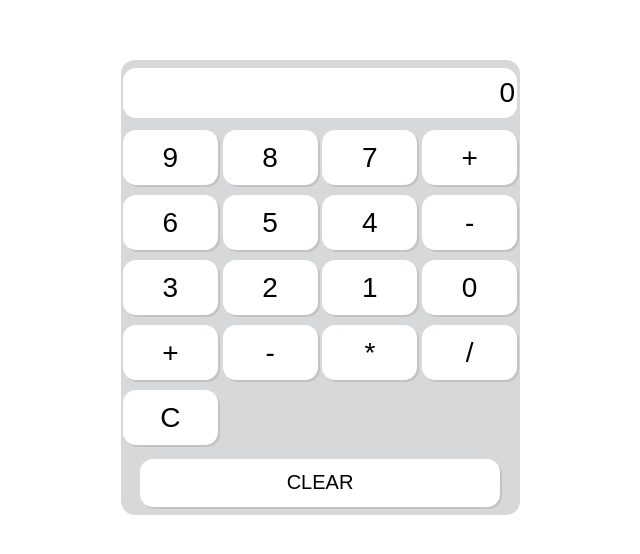
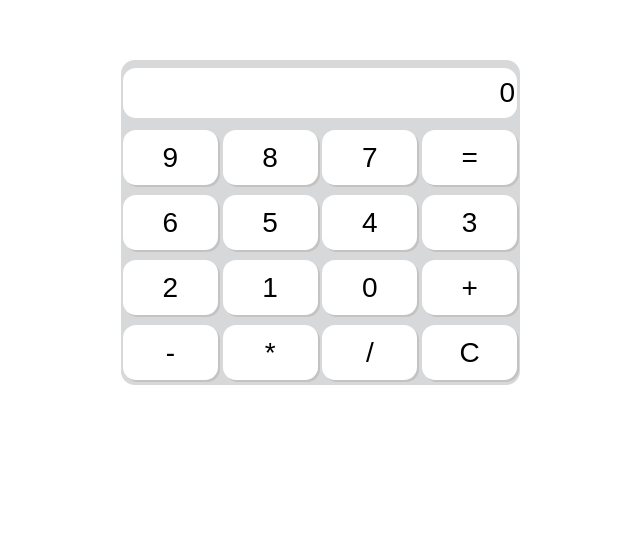
Before and after one commit to sukhreet028/React-Learning, a React (Create React App) app: page / in a window 1280 px wide. Shown: the part 118-672 px from the top of the page, without its empty margins (320-960 px from the left). Built offline with nearby package versions, Linux system fonts and the light colour scheme.

Commit message:
improvements in desigin

```diff
--- a/src/components/Calculator/Calculator.jsx
+++ b/src/components/Calculator/Calculator.jsx
@@ -89,13 +89,7 @@ function Cal() {
       ))}
 
       <Buttons
-        buttonType="button" name="+" classStyle="cal-button sum" func={() => sumData('+')}/>
-      <Buttons
-        buttonType="button"
-        name="-"
-        classStyle="cal-button min"
-        func={() => sumData('-')}
-      />
+        buttonType="button" name="=" classStyle="cal-button sum" func={() => sumData('=')}/>
       {operatorArray.map((data, index) => (
         <Buttons
           key={index}
@@ -113,12 +107,6 @@ function Cal() {
         classStyle="cal-button"
         func={() => clearFunction()}
       />
-       <Buttons
-        buttonType="button"
-        name="CLEAR"
-        classStyle="cal-button clear"
-        func={() => sumData('C')}
-      />
       </div>
   );
       }
```
